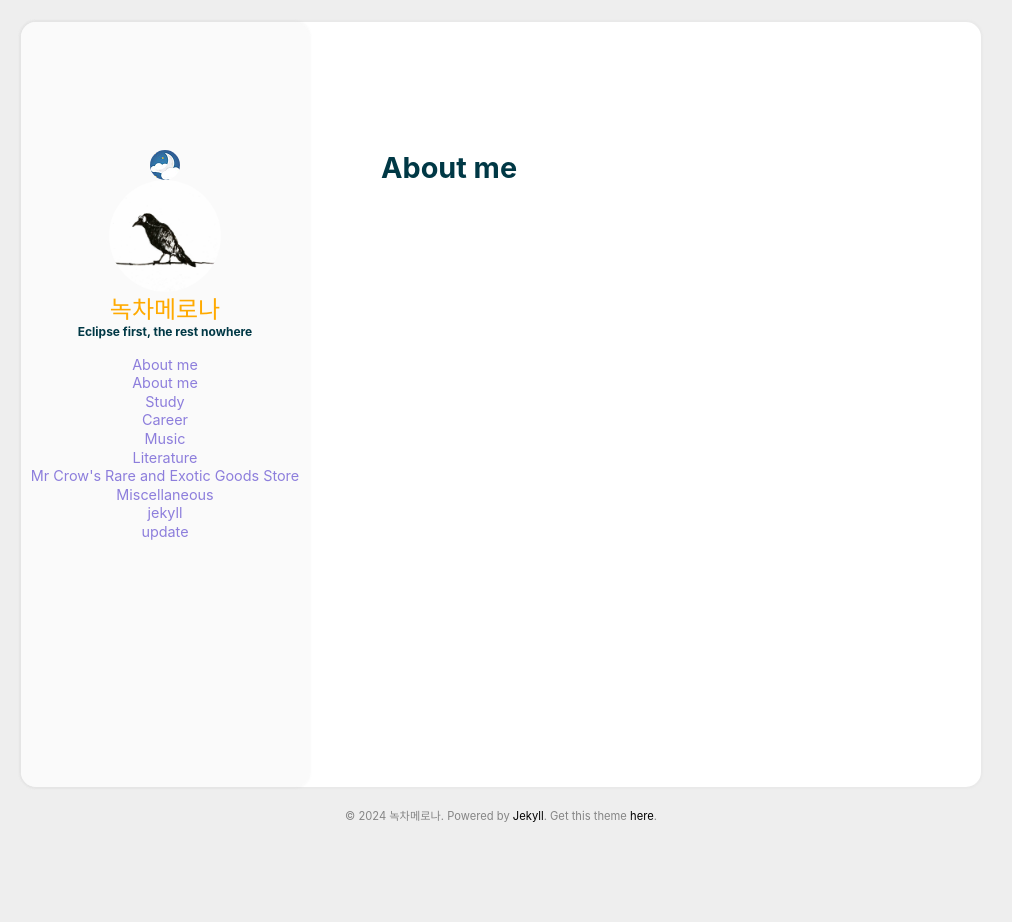
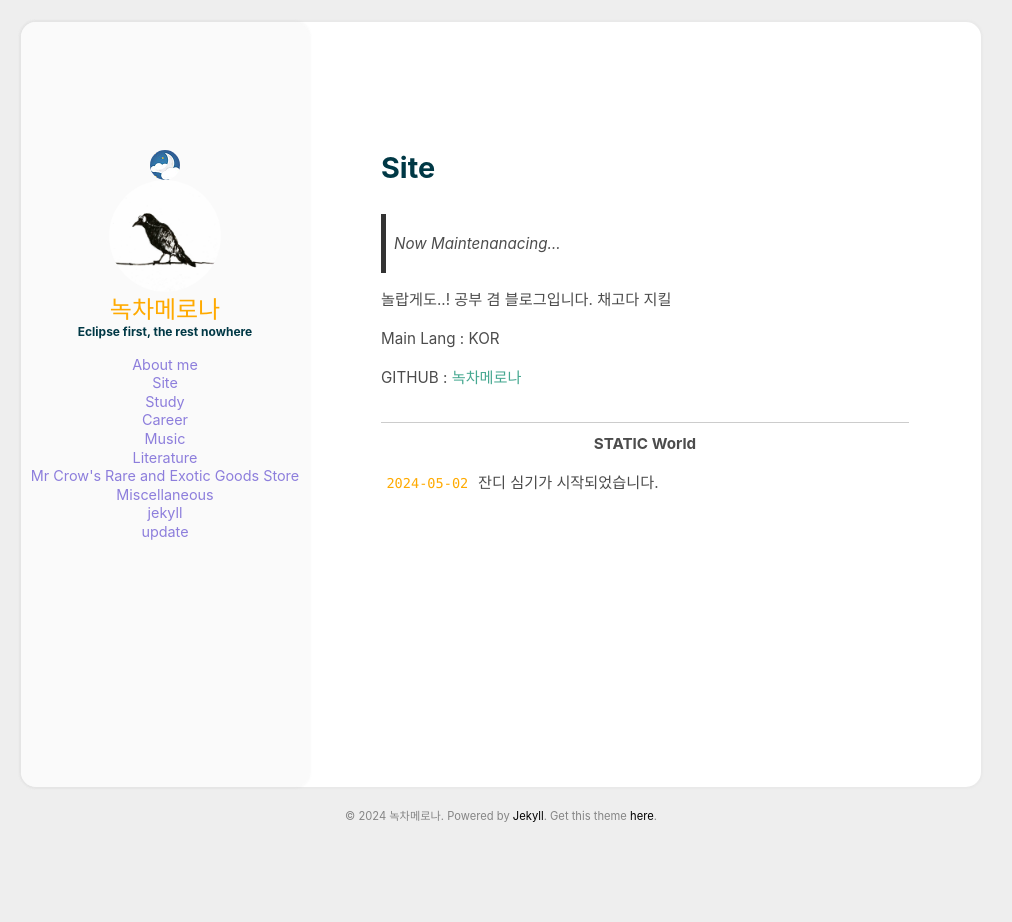
Before and after one commit to greentea-melona/greentea-melona.github.io, a Jekyll site: the page built from _additional_pages/Aboutme.md, in a window 1280 px wide. Shown: the whole page, without its empty margins (139-1151 px from the left). Built offline with Jekyll 4.4.1, drawn with Linux system fonts in a browser that asks for light colours.

Commit message:
24-05-02

```diff
--- a/_additional_pages/Aboutme.md
+++ b/_additional_pages/Aboutme.md
@@ -1,5 +1,22 @@
 ---
-title: About me
+title: Site
 layout: simple
 order: 1
 ---
+
+> Now Maintenanacing...
+
+놀랍게도..! 공부 겸 블로그입니다. 채고다 지킬
+
+Main Lang : KOR
+
+GITHUB : [녹차메로나][gm]
+
+---
+<center> <b>STATIC World</b> </center>
+
+
+`2024-05-02` 잔디 심기가 시작되었습니다.
+
+
+[gm]:https://github.com/greentea-melona
--- a/aboutme.html
+++ b/aboutme.html
@@ -5,7 +5,7 @@ layout: page
 <section class="aboutme">
     <div class="post_content">
         <p>
-           Hello! Welcome to my personal page!
+           <b>Hello! Welcome to my personal page!
             <br><br>
             <img src="https://starry99.github.io/catbook/assets/img/cat1.jpg">
         </p>
```
